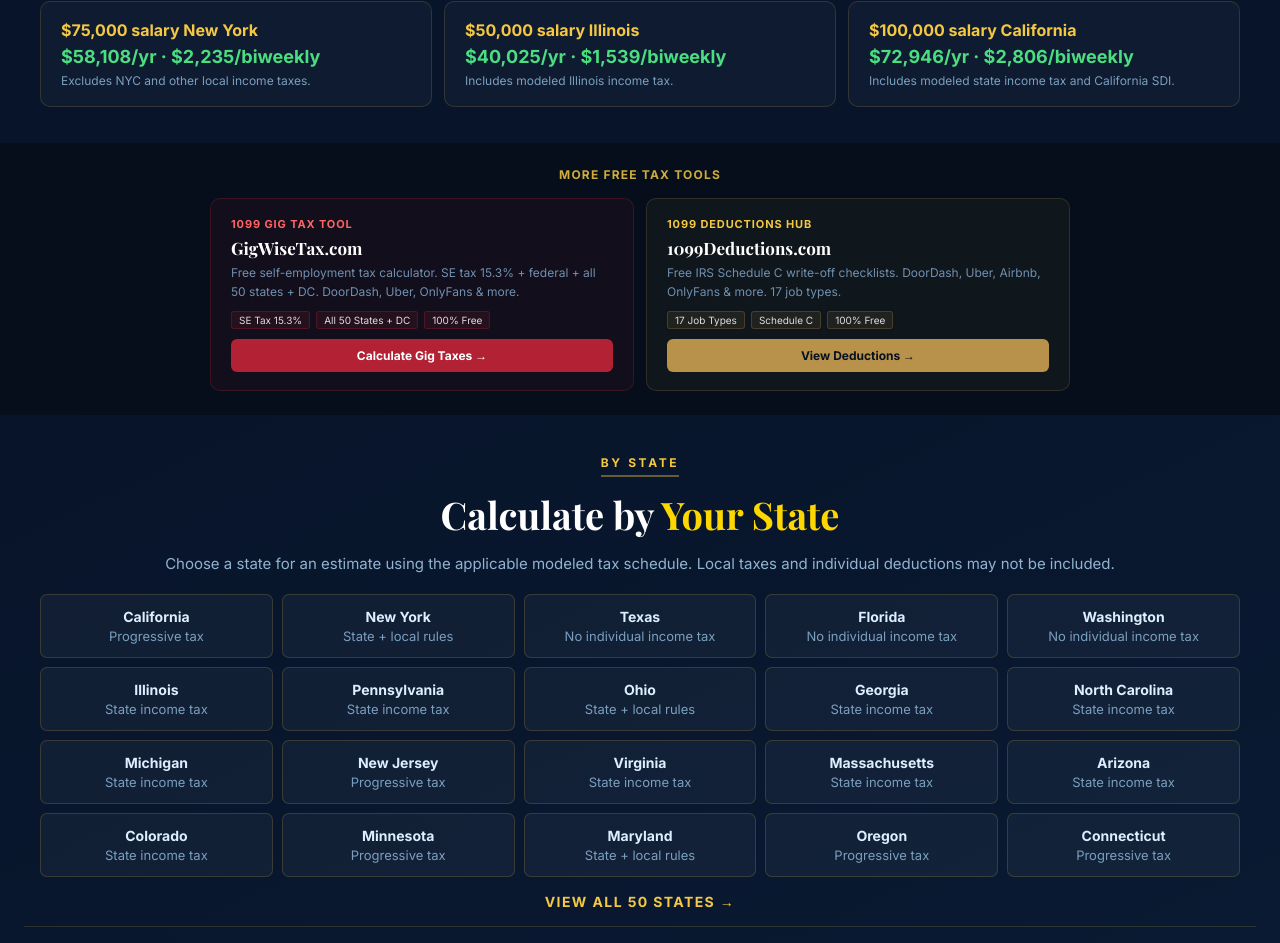
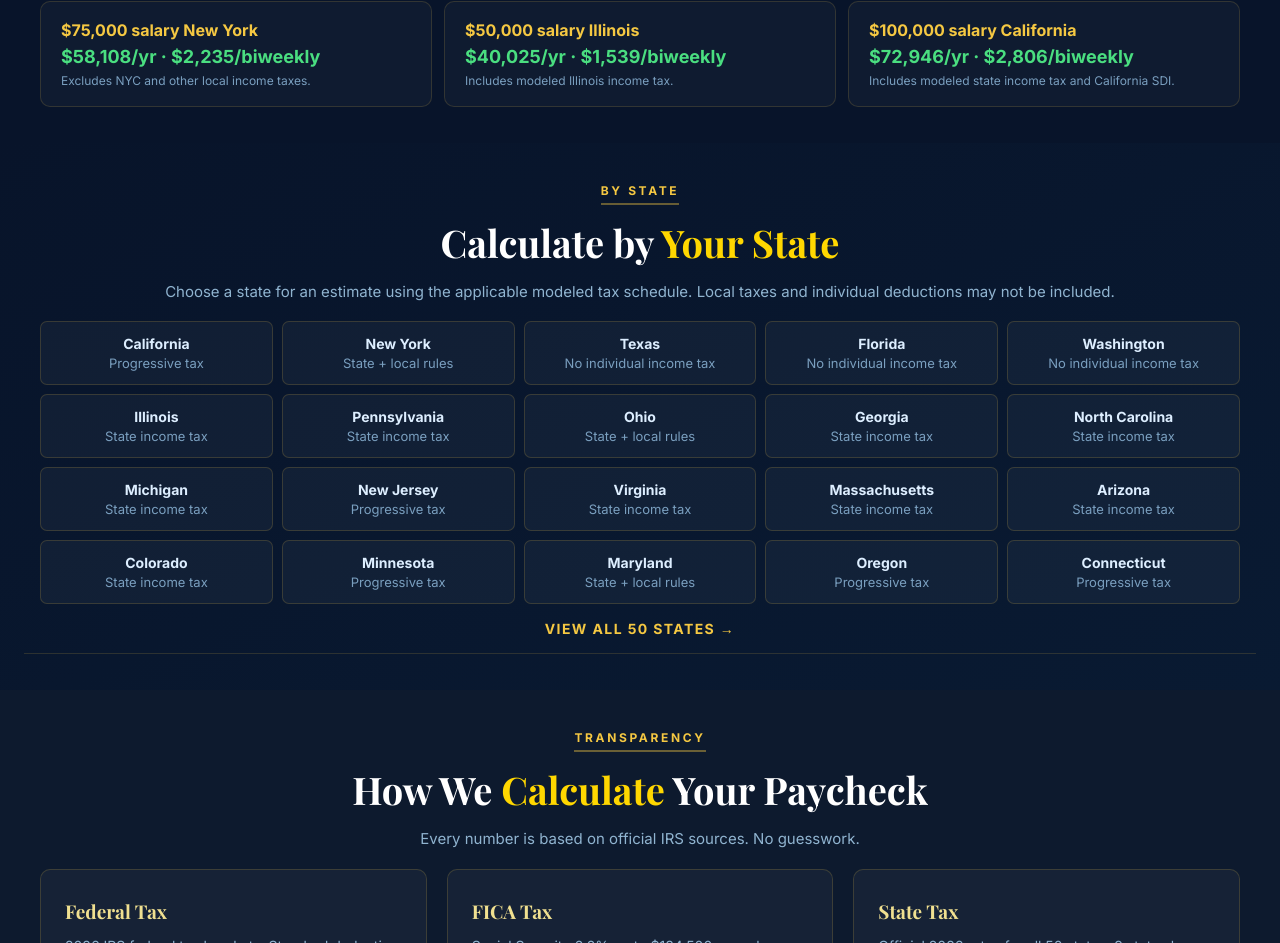
Before and after one commit to devqrcraft-ui/privatepaycheck, a Next.js app: page / in a window 1280 px wide. Shown: the part 3213-4156 px from the top of the page. Built offline with nearby package versions, Linux system fonts and the light colour scheme.

Commit message:
fix: remove sister-site cards/CTAs and broken gig-tax links; point nurse links to final URL

```diff
--- a/src/app/blog/police-officer-salary-after-taxes/page.tsx
+++ b/src/app/blog/police-officer-salary-after-taxes/page.tsx
@@ -337,7 +337,7 @@ export default function Page() {
           <div style={{display:'grid', gridTemplateColumns:'repeat(auto-fit, minmax(200px, 1fr))', gap:12}}>
             {[
               {title:'Teacher Salary After Taxes 2026', href:'/blog/teacher-salary-after-taxes'},
-              {title:'Nurse Salary After Taxes 2026', href:'/blog/nurse-salary-after-taxes'},
+              {title:'Nurse Salary After Taxes 2026', href:'/blog/nurse-paycheck-calculator'},
               {title:'Trump Account Calculator 2026', href:'/blog/trump-account-calculator'},
             ].map((a, i) => (
               <a key={i} href={a.href} style={{
--- a/src/app/blog/teacher-salary-after-taxes/page.tsx
+++ b/src/app/blog/teacher-salary-after-taxes/page.tsx
@@ -336,7 +336,7 @@ export default function Page() {
           <div style={{display:'grid', gridTemplateColumns:'repeat(auto-fit, minmax(200px, 1fr))', gap:12}}>
             {[
               {title:'Police Officer Paycheck 2026', href:'/blog/police-paycheck-calculator'},
-              {title:'Nurse Salary After Taxes 2026', href:'/blog/nurse-salary-after-taxes'},
+              {title:'Nurse Salary After Taxes 2026', href:'/blog/nurse-paycheck-calculator'},
               {title:'Trump Account Calculator 2026', href:'/blog/trump-account-calculator'},
             ].map((a, i) => (
               <a key={i} href={a.href} style={{
--- a/src/app/home-client.tsx
+++ b/src/app/home-client.tsx
@@ -378,31 +378,6 @@ export default function HomeClient() {
       </section>
 
 
-      <section className="pp-section" style={{background:'#050e1a',paddingTop:'24px',paddingBottom:'24px'}}>
-        <div style={{maxWidth:'900px',margin:'0 auto',padding:'0 20px'}}>
-          <div style={{fontSize:'12px',fontWeight:700,color:'rgba(245,200,66,0.85)',letterSpacing:'0.1em',textTransform:'uppercase',marginBottom:'16px',textAlign:'center'}}>More Free Tax Tools</div>
-          <div style={{display:'grid',gridTemplateColumns:'repeat(auto-fit,minmax(240px,1fr))',gap:'12px'}}>
-            <a href="https://gigwisetax.com" target="_blank" rel="noopener" style={{textDecoration:'none',display:'block',background:'rgba(178,34,52,0.08)',border:'1px solid rgba(178,34,52,0.25)',borderRadius:'10px',padding:'18px 20px'}}>
-              <div style={{fontSize:'11px',fontWeight:700,color:'rgba(255,100,100,1)',letterSpacing:'0.08em',textTransform:'uppercase',marginBottom:'6px'}}>1099 Gig Tax Tool</div>
-              <div style={{fontFamily:"'Playfair Display',serif",fontSize:'17px',fontWeight:700,color:'#fff',marginBottom:'4px'}}>GigWiseTax.com</div>
-              <div style={{fontSize:'12px',color:'#7090B0',lineHeight:1.6,marginBottom:'10px'}}>Free self-employment tax calculator. SE tax 15.3% + federal + all 50 states + DC. DoorDash, Uber, OnlyFans & more.</div>
-              <div style={{display:'flex',gap:'6px',flexWrap:'wrap',marginBottom:'10px'}}>
-                {['SE Tax 15.3%','All 50 States + DC','100% Free'].map((t:string)=><span key={t} style={{fontSize:'10px',background:'rgba(178,34,52,0.12)',border:'1px solid rgba(178,34,52,0.3)',color:'rgba(255,255,255,0.85)',padding:'2px 7px',borderRadius:'3px'}}>{t}</span>)}
-              </div>
-              <div style={{background:'#B22234',color:'#fff',padding:'9px 0',borderRadius:'6px',fontSize:'12px',fontWeight:700,textAlign:'center'}}>Calculate Gig Taxes →</div>
-            </a>
-            <a href="https://1099deductions.com" target="_blank" rel="noopener" style={{textDecoration:'none',display:'block',background:'rgba(184,146,74,0.06)',border:'1px solid rgba(184,146,74,0.2)',borderRadius:'10px',padding:'18px 20px'}}>
-              <div style={{fontSize:'11px',fontWeight:700,color:'rgba(245,200,66,1)',letterSpacing:'0.08em',textTransform:'uppercase',marginBottom:'6px'}}>1099 Deductions Hub</div>
-              <div style={{fontFamily:"'Playfair Display',serif",fontSize:'17px',fontWeight:700,color:'#fff',marginBottom:'4px'}}>1099Deductions.com</div>
-              <div style={{fontSize:'12px',color:'#7090B0',lineHeight:1.6,marginBottom:'10px'}}>Free IRS Schedule C write-off checklists. DoorDash, Uber, Airbnb, OnlyFans & more. 17 job types.</div>
-              <div style={{display:'flex',gap:'6px',flexWrap:'wrap',marginBottom:'10px'}}>
-                {['17 Job Types','Schedule C','100% Free'].map((t:string)=><span key={t} style={{fontSize:'10px',background:'rgba(184,146,74,0.1)',border:'1px solid rgba(184,146,74,0.25)',color:'rgba(255,255,255,0.85)',padding:'2px 7px',borderRadius:'3px'}}>{t}</span>)}
-              </div>
-              <div style={{background:'#B8924A',color:'#07111f',padding:'9px 0',borderRadius:'6px',fontSize:'12px',fontWeight:700,textAlign:'center'}}>View Deductions →</div>
-            </a>
-          </div>
-        </div>
-      </section>
 
       <section className="pp-section pp-section-alt">
         <div className="s-head">
--- a/src/components/CaCalcEmbed.tsx
+++ b/src/components/CaCalcEmbed.tsx
@@ -163,11 +163,6 @@ export default function CaCalcEmbed() {
         </div>
       )}
 
-          <div style={{ marginTop:16, padding:'14px 16px', background:'rgba(245,200,66,0.06)', border:'1px solid rgba(245,200,66,0.2)', borderRadius:10 }}>
-            <div style={{ fontSize:12, color:'#8892b0', marginBottom:6 }}>Self-employed or gig worker?</div>
-            <div style={{ fontSize:14, fontWeight:700, color:'#e8edf8', marginBottom:10 }}>Estimate your 1099 self-employment tax free</div>
-            <a href="https://gigwisetax.com" target="_blank" rel="noopener noreferrer" style={{ display:'inline-block', background:'#F5C842', color:'#0f0c29', fontWeight:800, fontSize:13, padding:'8px 16px', borderRadius:7, textDecoration:'none' }}>Try GigWiseTax →</a>
-          </div>
       <style dangerouslySetInnerHTML={{ __html: 'input[type=number]::-webkit-outer-spin-button,input[type=number]::-webkit-inner-spin-button{-webkit-appearance:none;}' }} />
     </div>
   );
--- a/src/components/FlTxCalcEmbed.tsx
+++ b/src/components/FlTxCalcEmbed.tsx
@@ -160,11 +160,6 @@ export default function FlTxCalcEmbed({ state, accent = '#F5C842' }: Props) {
             ]}
           />
 
-          <div style={{ marginTop:16, padding:'14px 16px', background:'rgba(245,200,66,0.06)', border:'1px solid rgba(245,200,66,0.2)', borderRadius:10 }}>
-            <div style={{ fontSize:12, color:'#8892b0', marginBottom:6 }}>Self-employed or gig worker?</div>
-            <div style={{ fontSize:14, fontWeight:700, color:'#e8edf8', marginBottom:10 }}>Estimate your 1099 self-employment tax free</div>
-            <a href="https://gigwisetax.com" target="_blank" rel="noopener noreferrer" style={{ display:'inline-block', background:'#F5C842', color:'#0f0c29', fontWeight:800, fontSize:13, padding:'8px 16px', borderRadius:7, textDecoration:'none' }}>Try GigWiseTax →</a>
-          </div>
         </div>
       )}
     </div>
--- a/src/components/StateCalcEmbed.tsx
+++ b/src/components/StateCalcEmbed.tsx
@@ -155,11 +155,6 @@ export default function StateCalcEmbed({ stateName, stateCode, noStateTax = fals
             ]}
           />
 
-          <div style={{ marginTop:16, padding:'14px 16px', background:'rgba(245,200,66,0.06)', border:'1px solid rgba(245,200,66,0.2)', borderRadius:10 }}>
-            <div style={{ fontSize:12, color:'#8892b0', marginBottom:6 }}>Self-employed or gig worker?</div>
-            <div style={{ fontSize:14, fontWeight:700, color:'#e8edf8', marginBottom:10 }}>Estimate your 1099 self-employment tax free</div>
-            <a href="https://gigwisetax.com" target="_blank" rel="noopener noreferrer" style={{ display:'inline-block', background:'#F5C842', color:'#0f0c29', fontWeight:800, fontSize:13, padding:'8px 16px', borderRadius:7, textDecoration:'none' }}>Try GigWiseTax →</a>
-          </div>
         </div>
       )}
     </div>
```
Also changed, not shown: src/app/blog/software-engineer-salary-after-taxes/page.tsx (+4 -6 lines).
